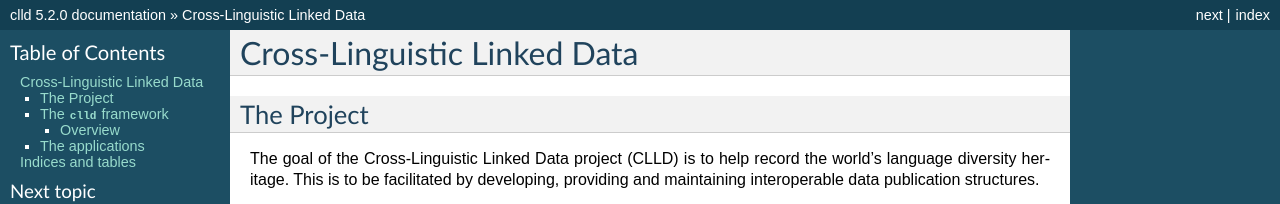
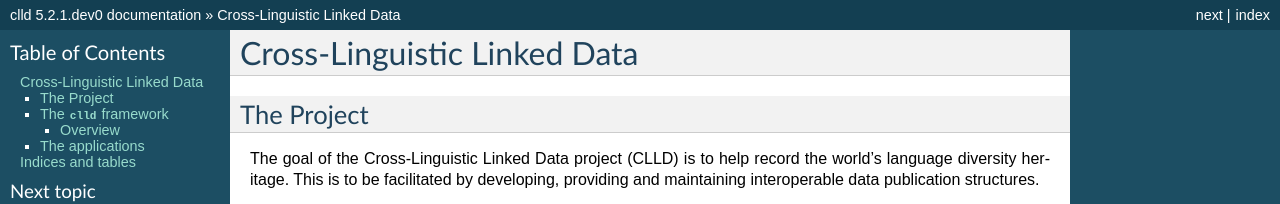
Before and after one commit to clld/clld, a Sphinx documentation site: the page built from docs/index.rst, in a window 1280 px wide and 900 px high. Shown: the top 204 px of the window. Built offline with Sphinx 7.4.7, drawn with Linux system fonts in a browser that asks for light colours; some of the changed text lies outside the part shown.

Commit message:
bump version for development

```diff
--- a/docs/conf.py
+++ b/docs/conf.py
@@ -51,10 +51,10 @@ copyright = u'Max Planck Society'
 # built documents.
 #
 # The full version, including alpha/beta/rc tags.
-release = '5.2.0'
+release = '5.2.1.dev0'
 
 # The short X.Y version.
-version = '5.2.0'
+version = '5.2.1.dev0'
 
 # The language for content autogenerated by Sphinx. Refer to documentation
 # for a list of supported languages.
--- a/setup.py
+++ b/setup.py
@@ -31,7 +31,7 @@ install_requires = [
 
 setup(
     name='clld',
-    version='5.2.0',
+    version='5.2.1.dev0',
     description=(
         'Python library supporting the development of cross-linguistic databases'),
     long_description=open('README.md').read(),
--- a/src/clld/__init__.py
+++ b/src/clld/__init__.py
@@ -3,7 +3,7 @@ from collections import namedtuple
 from clld.db.models import common
 from clld import interfaces
 
-__version__ = "5.2.0"
+__version__ = "5.2.1.dev0"
 
 
 class Resource(namedtuple('Resource', 'name model interface with_index with_rdfdump')):
```
